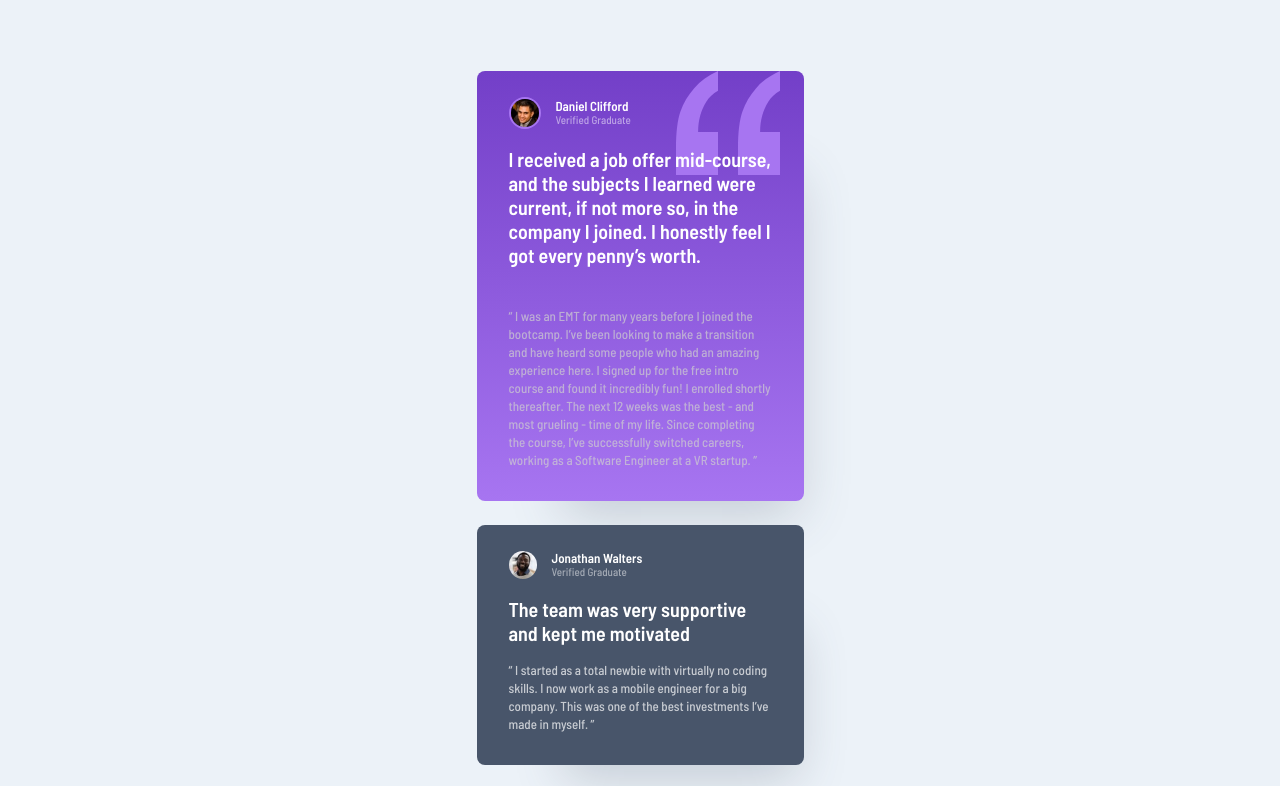
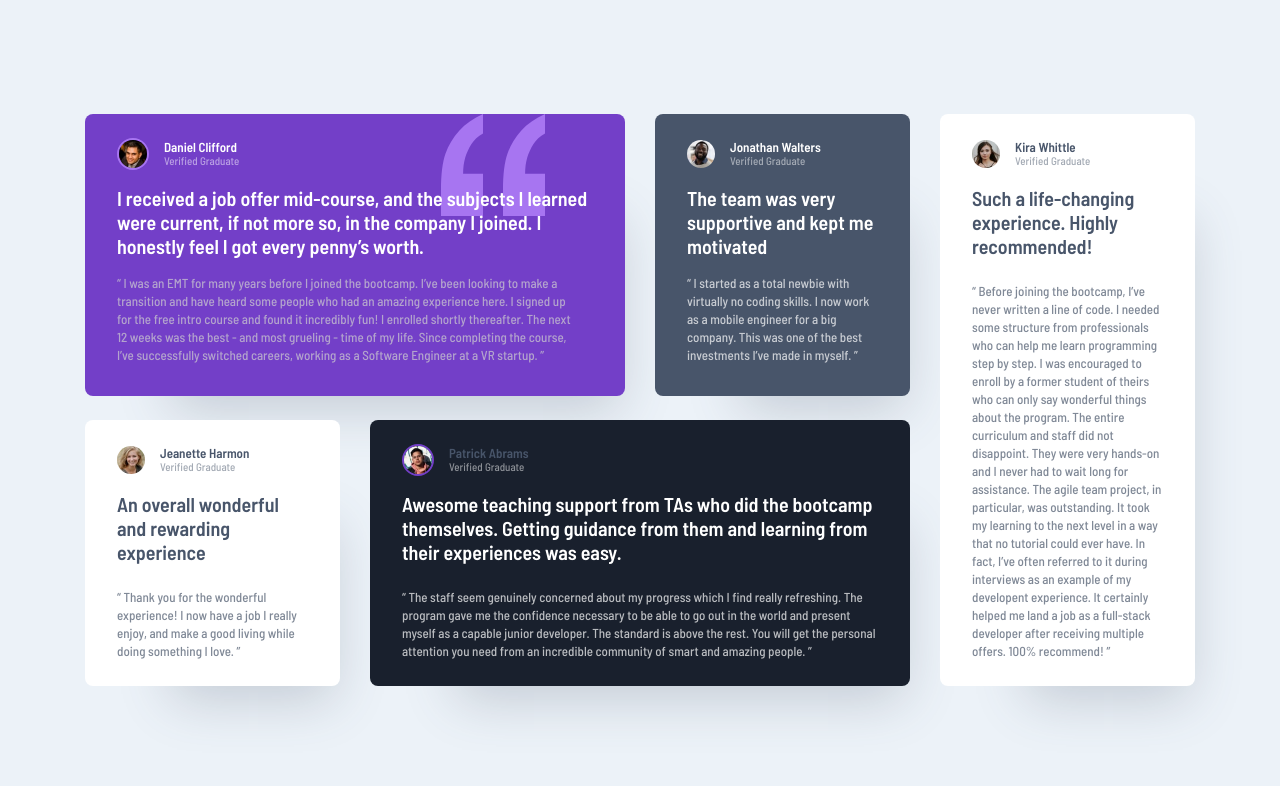
Before and after one commit to vlada030/frontendmentor-testimonials-grid-section, a plain HTML site: page index.html in a window 1280 px wide. Shown: the top 786 px of the page. Drawn offline with Linux system fonts and the light colour scheme.

Commit message:
finalna verzija

```diff
--- a/css/_mixins.scss
+++ b/css/_mixins.scss
@@ -1,5 +1,4 @@
 @mixin article($background) {
-    width: 327px;
     padding: 26px 32px 32px 32px;
     //background: linear-gradient($startColor, $endColor);
     background: $background;
@@ -12,11 +11,11 @@
     }
 }
 
-@mixin profile($ImagePersonName, $ImagePersonTitle, $imageBorder: none) {
+@mixin profile($ImagePersonName, $ImagePersonTitle, $ImageMarginBottom, $imageBorder: none) {
     display: flex;
     flex-direction: row;
     align-items: center;
-    margin-bottom: 18px;
+    margin-bottom: $ImageMarginBottom;
 
     img {
         width: 28px;
--- a/css/main.scss
+++ b/css/main.scss
@@ -2,10 +2,25 @@
 @import 'defaults';
 @import 'mixins';
 
+.testimonials {
+    height: 100vh;
+    display: grid;
+    place-items: center;
+
+}
+
 .container {
     width: 375px;
-    margin: 0 auto;
     padding: 71px 24px;
+
+    @media screen and (min-width: 1200px) {
+        width: 1110px;
+        padding: 0;
+        display: grid;
+        grid-template-columns: repeat(4, 255px);
+        grid-template-rows: auto auto;
+        gap: 24px 30px;
+    }
 }
 
 .article-one {
@@ -13,10 +28,11 @@
     background-image: url(../images/bg-pattern-quotation.svg), linear-gradient($startColor, $endColor);
     background-repeat: no-repeat;
     background-position:top right 24px, center;
-    background-size: 104px 104px, auto;
+    background-size: 104px 102px, auto;
+    padding-top: 24px;
     .person {
 
-        @include profile($fontColorHeadings, $fontColorSubHeading-1, 2px solid $endColor);
+        @include profile($fontColorHeadings, $fontColorSubHeading-1, 16px, 2px solid $endColor);
     }
 
     .heading {
@@ -25,6 +41,18 @@
 
     .text {
         @include text($fontColorText-1);
+        padding-right: 12px;
+    }
+
+    @media screen and (min-width: 1200px) {
+            margin: 0;
+            grid-column: 1 / 3;
+            grid-row: 1 / 2;
+            background-image: url(../images/bg-pattern-quotation.svg), linear-gradient($startColor, $startColor);
+            background-position:top right 80px, center;
+
+            .heading {margin-bottom: 16px}
+
     }
 
 }
@@ -33,7 +61,7 @@
     @include article($fontColorHeadingsDark);
 
     .person {
-        @include profile($fontColorHeadings, $fontColorSubHeading-1);
+        @include profile($fontColorHeadings, $fontColorSubHeading-1, 18px);
     }
 
     .heading {
@@ -44,13 +72,19 @@
         @include text($fontColorText-2);
     }
 
+    @media screen and (min-width: 1200px) {
+        margin: 0;
+        grid-column: 3 / 4;
+        grid-row: 1 / 2;
+}
+
 }
 
 .article-three {
     @include article($fontColorHeadings);
 
     .person {
-        @include profile($fontColorHeadingsDark, $fontColorSubHeading-2);
+        @include profile($fontColorHeadingsDark, $fontColorSubHeading-2, 18px);
     }
 
     .heading {
@@ -61,13 +95,25 @@
         @include text($fontColorText-3);
     }
 
+    @media screen and (min-width: 1200px) {
+        margin: 0;
+        grid-column: 1 / 2;
+        grid-row: 2 / 3;
+        padding-bottom: 26px;
+
+        .heading {
+            margin-bottom:  24px;
+        }
+}
+
 }
 
 .article-four {
     @include article(#19202D);
+    padding-top: 24px;
 
     .person {
-        @include profile($fontColorHeadingsDark,$fontColorSubHeading-1, 2px solid $startColor);
+        @include profile($fontColorHeadingsDark,$fontColorSubHeading-1, 16px, 2px solid $startColor);
     }
 
     .heading {
@@ -78,13 +124,24 @@
         @include text($fontColorText-2);
     }
 
+    @media screen and (min-width: 1200px) {
+        margin: 0;
+        grid-column: 2 / 4;
+        grid-row: 2 / 3;
+        padding-bottom: 26px;
+
+        .heading {
+            margin-bottom:  24px;
+        }
+}
+
 }
 
 .article-five {
     @include article($fontColorHeadings);
 
     .person {
-        @include profile($fontColorHeadingsDark, $fontColorSubHeading-2);
+        @include profile($fontColorHeadingsDark, $fontColorSubHeading-2, 18px);
     }
 
     .heading {
@@ -95,4 +152,16 @@
         @include text($fontColorText-3);
     }
 
+    @media screen and (min-width: 1200px) {
+        margin: 0;
+        grid-column: 4 / 5;
+        grid-row: 1 / 3;
+        padding-bottom: 26px;
+
+        .heading {
+            margin-bottom:  24px;
+        }
+
 }
+
+}
```
Also changed, not shown: css/main.css, 1 other file.
